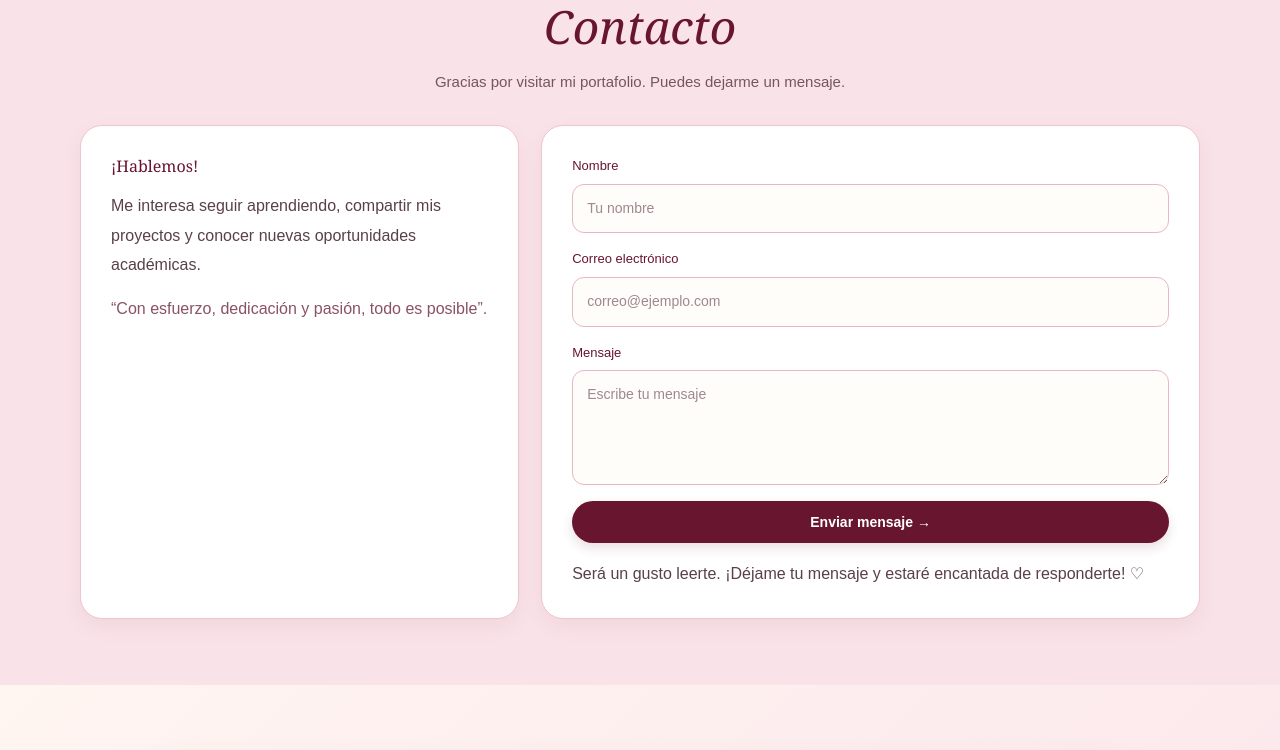
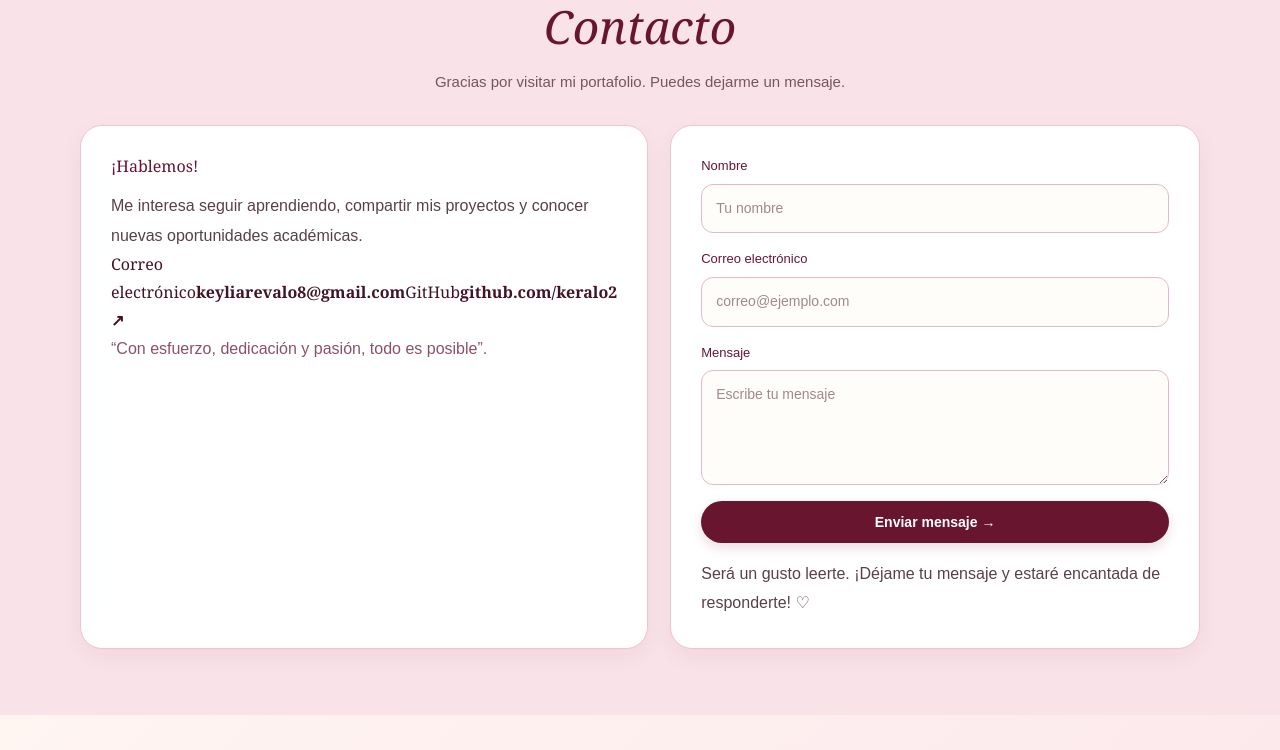
Before and after one commit to keralo2/miportafolio-ale, a Next.js app: page / in a window 1280 px wide. Shown: the part 3680-4430 px from the top of the page. Built offline with nearby package versions, Linux system fonts and the light colour scheme.

Commit message:
Agregar correo y GitHub a la sección de contacto

```diff
--- a/components/Portfolio.tsx
+++ b/components/Portfolio.tsx
@@ -163,7 +163,7 @@ export default function Portfolio() {
 
       <section className="section"><div className="container"><h2 className="section-title">Mis habilidades</h2><p className="section-subtitle">Conocimientos y cualidades que sigo desarrollando.</p><div className="skills-grid"><div className="paper-card"><h3>Conocimientos técnicos</h3><ul><li>Inglés en formación</li><li>Informática y herramientas digitales</li><li>Fundamentos de programación</li><li>Organización y análisis de información</li></ul></div><div className="paper-card"><h3>Habilidades personales</h3><ul><li>Responsabilidad y compromiso</li><li>Empatía y respeto</li><li>Trabajo en equipo</li><li>Comunicación y perseverancia</li><li>Disposición para aprender</li></ul></div></div></div></section>
 
-      <section className="section contact-section" id="contacto"><div className="container"><h2 className="section-title">Contacto</h2><p className="section-subtitle">Gracias por visitar mi portafolio. Puedes dejarme un mensaje.</p><div className="contact-grid"><div className="paper-card"><h3>¡Hablemos!</h3><p>Me interesa seguir aprendiendo, compartir mis proyectos y conocer nuevas oportunidades académicas.</p><p className="contact-quote">“Con esfuerzo, dedicación y pasión, todo es posible”.</p></div><form className="paper-card contact-form" onSubmit={onContact}><label>Nombre<input name="name" required placeholder="Tu nombre"/></label><label>Correo electrónico<input name="email" type="email" required placeholder="correo@ejemplo.com"/></label><label>Mensaje<textarea name="message" required rows={4} placeholder="Escribe tu mensaje"/></label><button className="primary-button" disabled={sending}>{sending?"Enviando…":"Enviar mensaje →"}</button><p className={noticeError?"form-notice error":"form-notice"} aria-live="polite">{notice || "Será un gusto leerte. ¡Déjame tu mensaje y estaré encantada de responderte! ♡"}</p></form></div></div></section>
+      <section className="section contact-section" id="contacto"><div className="container"><h2 className="section-title">Contacto</h2><p className="section-subtitle">Gracias por visitar mi portafolio. Puedes dejarme un mensaje.</p><div className="contact-grid"><div className="paper-card contact-details"><h3>¡Hablemos!</h3><p>Me interesa seguir aprendiendo, compartir mis proyectos y conocer nuevas oportunidades académicas.</p><div className="contact-links"><a href="mailto:keyliarevalo8@gmail.com"><span>Correo electrónico</span><strong>keyliarevalo8@gmail.com</strong></a><a href="https://github.com/keralo2" target="_blank" rel="noreferrer"><span>GitHub</span><strong>github.com/keralo2 ↗</strong></a></div><p className="contact-quote">“Con esfuerzo, dedicación y pasión, todo es posible”.</p></div><form className="paper-card contact-form" onSubmit={onContact}><label>Nombre<input name="name" required placeholder="Tu nombre"/></label><label>Correo electrónico<input name="email" type="email" required placeholder="correo@ejemplo.com"/></label><label>Mensaje<textarea name="message" required rows={4} placeholder="Escribe tu mensaje"/></label><button className="primary-button" disabled={sending}>{sending?"Enviando…":"Enviar mensaje →"}</button><p className={noticeError?"form-notice error":"form-notice"} aria-live="polite">{notice || "Será un gusto leerte. ¡Déjame tu mensaje y estaré encantada de responderte! ♡"}</p></form></div></div></section>
     </main>
 
       <section className="section share-section" id="compartir">
```
